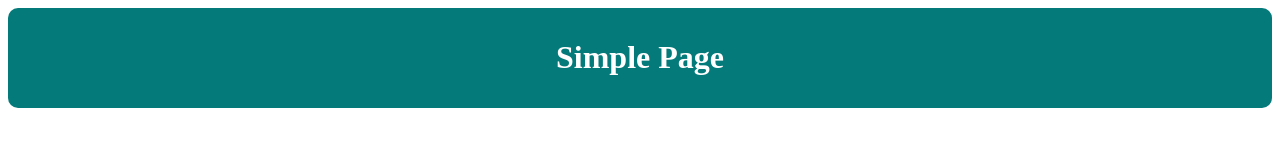
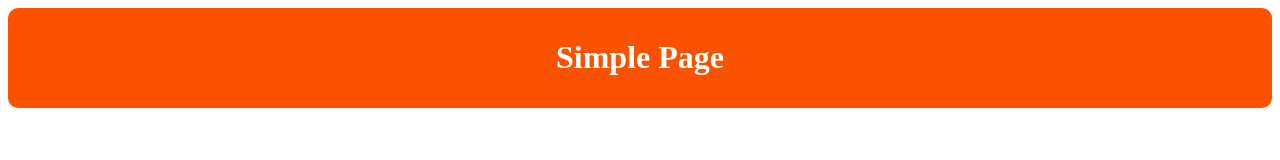
Before and after one commit to rahatsami07/Simple-Page, a plain HTML site: page index.html in a window 1280 px wide. In both pictures the pointer is over the element "Simple Page". Drawn offline with Linux system fonts and the light colour scheme.

Commit message:
adding hover effect

```diff
--- a/index.css
+++ b/index.css
@@ -5,4 +5,10 @@
     padding: 10px;
     border:0px;
     border-radius: 10px;
+    transition: 0.6s ;
+    cursor: pointer;
 }
+.header:hover{
+    background-color: #fb5200;
+
+}
```
